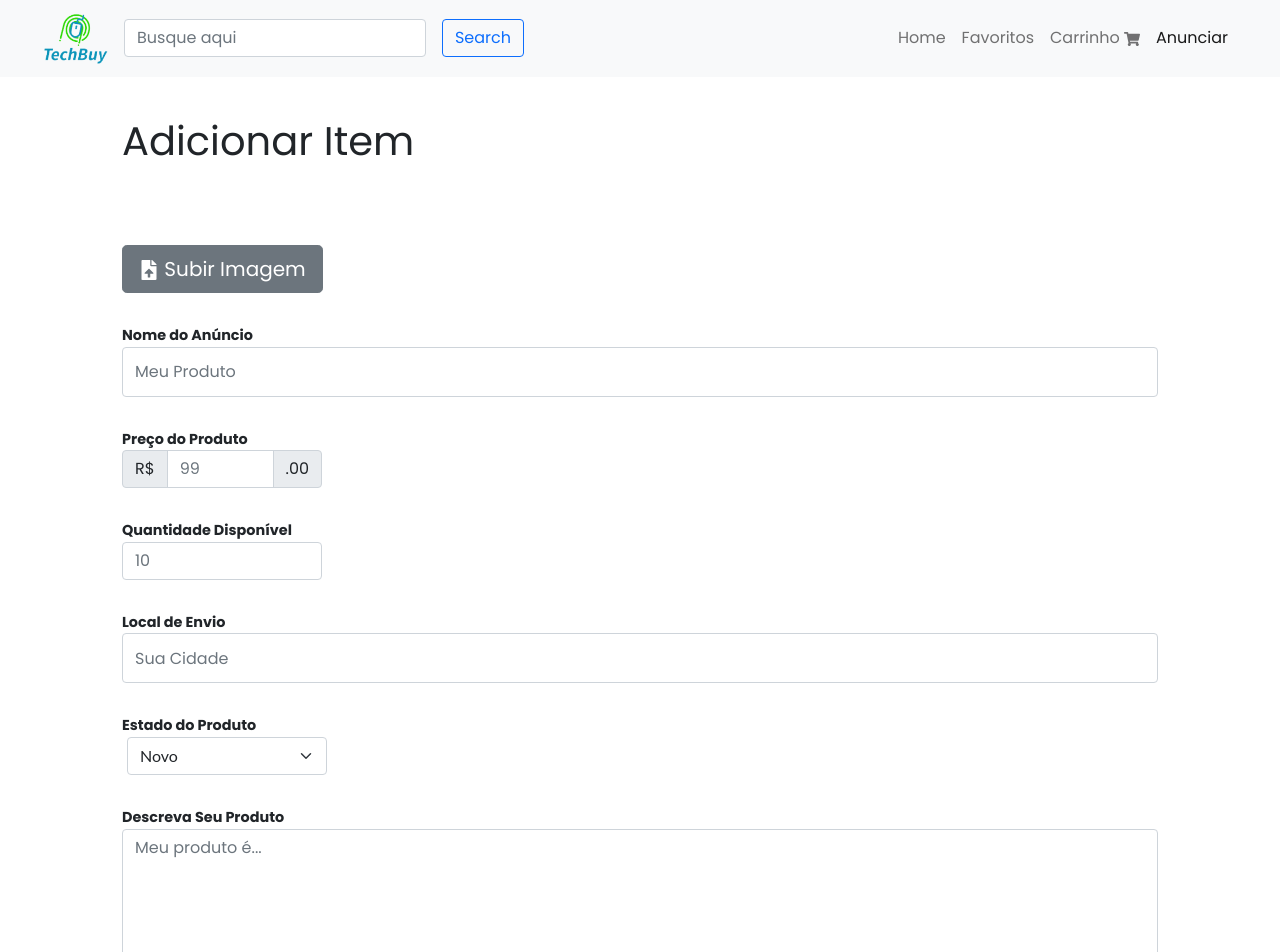
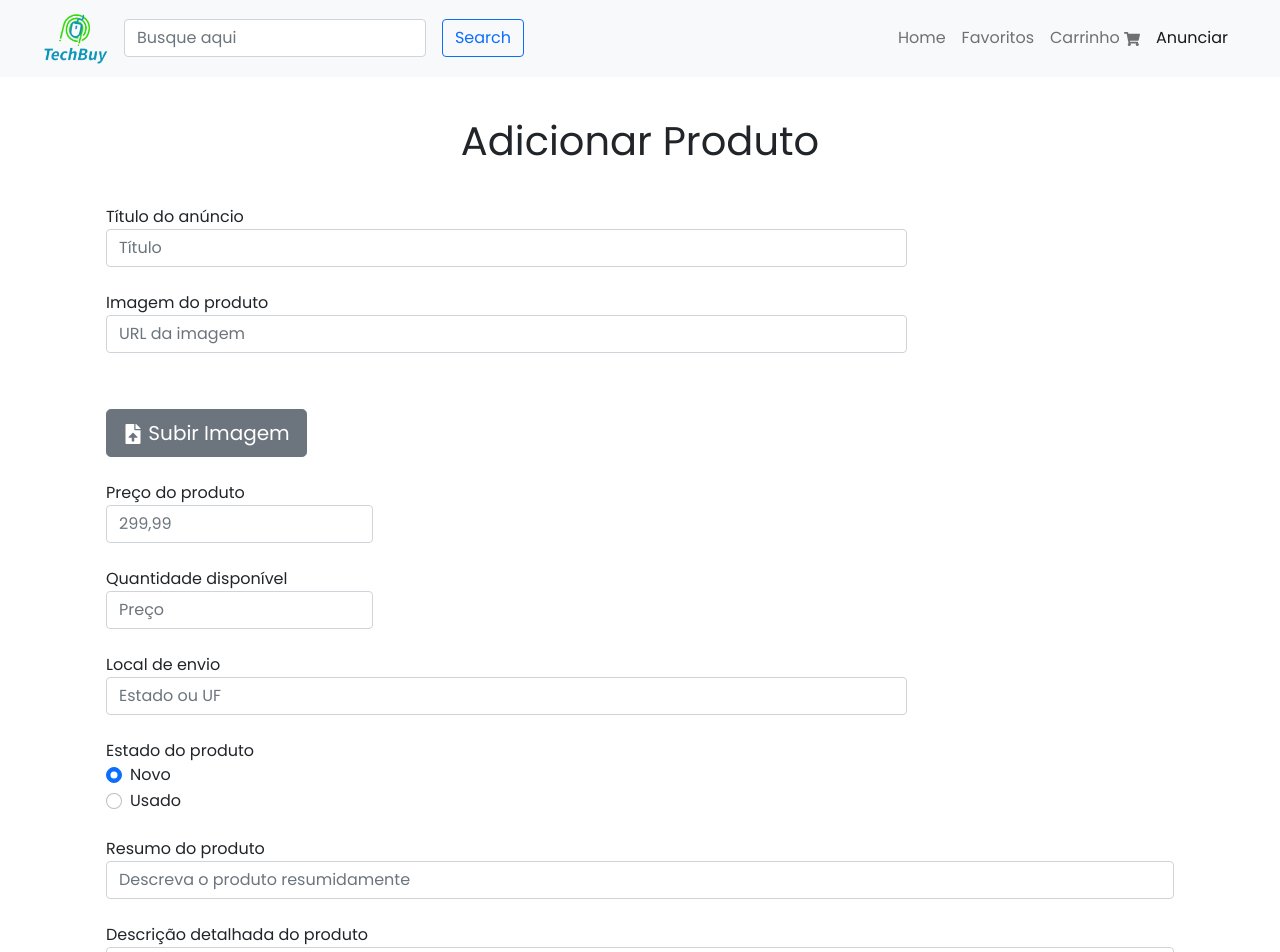
Before and after one commit to dsm-cefet-rj/ti-2022-1-grupo_6, a React (Create React App) app: page /addProduct in a window 1280 px wide. Shown: the top 952 px of the page. Built offline with nearby package versions, Linux system fonts and the light colour scheme.

Commit message:
Create Product

```diff
--- a/package.json
+++ b/package.json
@@ -14,6 +14,7 @@
     "react-redux": "^8.0.2",
     "react-router-dom": "^6.3.0",
     "react-scripts": "5.0.1",
+    "slugify": "^1.6.5",
     "web-vitals": "^2.1.4"
   },
   "scripts": {
--- a/src/pages/AddProduct/index.js
+++ b/src/pages/AddProduct/index.js
@@ -1,220 +1,276 @@
-import { useState, useEffect } from 'react';
+import { useEffect, useState } from 'react';
+import {
+  useCreateProductMutation,
+  useUploadProductImageMutation,
+} from '../../redux/features/productsApiSlice';
 import { FaFileUpload } from 'react-icons/fa';
-import { useNavigate } from 'react-router-dom';
-import { useCreateProductMutation } from '../../redux/features/productsApiSlice';
+
+import './style.css';
+import slugify from 'slugify';
+
+const formInitialState = {
+  owner: '',
+  slug: '',
+  title: '',
+  price: '',
+  amount: '',
+  state: '',
+  imageUrl: '',
+  used: 'novo',
+  overview: '',
+  description: '',
+  likes: 0,
+  questions: [],
+};
 
 export function AddProduct() {
-  const [inputs, setInputs] = useState('');
-  const [selectedImage, setSelectedImage] = useState(null);
-  const [imageUrl, setImageUrl] = useState(null);
+  const [formData, setFormData] = useState(formInitialState);
+  const [previewImage, setPreviewImage] = useState(null);
+  const [selectedFile, setSelectedFile] = useState(null);
 
-  const [createNewProduct] = useCreateProductMutation();
+  const [createProduct, { isLoading, isSuccess, isUninitialized }] =
+    useCreateProductMutation();
 
-  const navigate = useNavigate();
+  const [
+    uploadProductImage,
+    { isLoading: isLoadingUpload, isSuccess: isSuccessUpload },
+  ] = useUploadProductImageMutation();
 
   const handleChange = (event) => {
     const name = event.target.name;
     const value = event.target.value;
-    setInputs((values) => ({ ...values, [name]: value }));
+    setFormData((values) => ({ ...values, [name]: value }));
   };
 
   useEffect(() => {
-    if (selectedImage) {
-      setImageUrl(URL.createObjectURL(selectedImage));
+    if (previewImage) {
+      const objectUrl = URL.createObjectURL(previewImage);
+      setSelectedFile(objectUrl);
+
+      return () => URL.revokeObjectURL(objectUrl);
     }
-  }, [selectedImage]);
+  }, [previewImage]);
 
-  const handleSubmit = (event) => {
+  const handleSubmit = async (event) => {
     event.preventDefault();
 
-    createProduct();
-  };
+    const user = 'some-user';
+    const { title } = formData;
+    const slug =
+      slugify(user, { lower: true }) +
+      '-' +
+      slugify(title, {
+        lower: true,
+      });
 
-  const twoCalls = (event) => {
-    setSelectedImage(event.target.files[0]);
-    handleChange(event);
-  };
+    const price = parseInt(formData.price.replaceAll(/,|\./g, ''));
 
-  const convertToSlug = (name) => {
-    return name.toLowerCase().replace(/ /g, '-').replace(/[^\w-]+/g, '');
-  }
-
-  const convertToUrl = (image) => {
-    return "http://localhost:3333/" + image.substring(12, image.length);
-  }
-
-  async function createProduct() {
-    //var now = new Date();
-    var user = 'Gabriel';
-    const data ={
-      //id: now.getTime(),
-      owner:user,
-      imageUrl: convertToUrl(inputs.image),
-      likes: 0,
-      title: inputs.name,
-      price: inputs.price * 100,
-      amount: inputs.amount,
-      used: inputs.used,
-      state: inputs.local,
-      slug: convertToSlug(user) + '-' + convertToSlug(inputs.name),
-      createdAt: Date(),
-        //now.getDate() + '-' + (now.getMonth() + 1) + '-' + now.getFullYear(),
-      descriptionDetailed: inputs.description,
-      descriptionShort: inputs.description.substring(0, Math.min(inputs.description.length,100)) + '...',
-      questions: []
+    const product = {
+      ...formData,
+      owner: user,
+      slug,
+      price,
+      createdAt: new Date(),
     };
 
     try {
-      await createNewProduct(data).unwrap();
-    } catch (err) {
-      console.log(err);
+      await createProduct(product);
+    } catch (error) {
+      console.log(error);
     }
+  };
 
-    navigate(`/product/${data.slug}`)
+  const handleUploadProductImage = async (event) => {
+    const [file] = event.target.files;
+    try {
+      // let { imageUrl } = await uploadProductImage(file).unwrap();
+      let imageUrl =
+        'https://images.unsplash.com/photo-1555618565-9f2b0323a10d?ixlib=rb-1.2.1&ixid=MnwxMjA3fDB8MHxzZWFyY2h8MXx8bnZpZGlhfGVufDB8fDB8fA%3D%3D&auto=format&fit=crop&w=500&q=60';
+      setFormData((state) => ({ ...state, imageUrl }));
+      setPreviewImage(file);
+    } catch (error) {
+      console.log(error);
+    }
   };
 
   return (
     <>
+      {console.log(formData)}
       <div className="container">
         <div className="p-4">
-          <h1 className="p-3"> Adicionar Item</h1>
+          <h1 className="p-3 text-center">Adicionar Produto</h1>
 
           <form onSubmit={handleSubmit}>
-            <div className="p-2">
-              <div className="p-2">
-                <img
-                  src={imageUrl}
-                  style={{
-                    borderRadius: '10px',
-                    maxWidth: '200px',
-                  }}
+            <div className="form-group my-4">
+              <label htmlFor="title">Título do anúncio</label>
+              <input
+                type="text"
+                className="form-control w-75"
+                id="title"
+                name="title"
+                value={formData.title}
+                onChange={handleChange}
+                placeholder="Título"
               />
             </div>
-              <div className="m-2 ">
+
+            <div className="form-group my-4">
+              <label htmlFor="imageUrl">Imagem do produto</label>
+              <input
+                type="text"
+                className="form-control w-75"
+                id="imageUrl"
+                name="imageUrl"
+                value={formData.imageUrl}
+                onChange={handleChange}
+                placeholder="URL da imagem"
+              />
+            </div>
+
+            <div className="form-group my-4">
+              <img src={selectedFile} className="rounded previewImage" />
               <input
                 type="file"
                 accept="image/*"
-                  style={{ display: 'none' }}
-                  id="produtoimg"
-                  name="image"
-                  value={inputs.image || ''}
-                  onChange={twoCalls}
+                className="d-none"
+                id="previewImage"
+                onChange={handleUploadProductImage}
               />
-
-                <button type="button" className="btn btn-secondary btn-lg">
-                  <label
-                    htmlFor="produtoimg"
-                    style={{ cursor: 'pointer', display: 'block' }}
+              <button
+                className="btn btn-secondary btn-lg d-block my-2"
+                type="button"
               >
+                <label htmlFor="previewImage">
                   <FaFileUpload /> Subir Imagem
                 </label>
               </button>
             </div>
+
+            <div className="form-group my-4">
+              <label htmlFor="price">Preço do produto</label>
+              <input
+                type="text"
+                className="form-control w-25"
+                id="price"
+                name="price"
+                value={formData.price}
+                onChange={handleChange}
+                placeholder="299,99"
+              />
             </div>
 
-            <div className="p-2">
-              <div className="m-2">
-                <p className="fw-bold mb-0">Nome do Anúncio</p>
+            <div className="form-group my-4">
+              <label htmlFor="amount">Quantidade disponível</label>
               <input
                 type="text"
-                  name="name"
-                  placeholder="Meu Produto"
-                  value={inputs.name || ''}
+                className="form-control w-25"
+                id="amount"
+                name="amount"
+                value={formData.amount}
                 onChange={handleChange}
-                  className="form-control"
-                  style={{ height: 50 }}
+                placeholder="Preço"
               />
+            </div>
+
+            <div className="form-group my-4">
+              <label htmlFor="state">Local de envio</label>
+              <input
+                type="text"
+                className="form-control w-75"
+                id="state"
+                name="state"
+                value={formData.state}
+                onChange={handleChange}
+                placeholder="Estado ou UF"
+              />
+            </div>
+
+            <div className="form-group my-4">
+              <label htmlFor="novo">Estado do produto</label>
+              <div className="form-check">
+                <input
+                  className="form-check-input"
+                  type="radio"
+                  name="used"
+                  id="novo"
+                  value="novo"
+                  onChange={handleChange}
+                  checked={formData.used === 'novo'}
+                />
+                <label className="form-check-label" htmlFor="novo">
+                  Novo
+                </label>
+              </div>
+              <div className="form-check">
+                <input
+                  className="form-check-input"
+                  type="radio"
+                  name="used"
+                  id="usado"
+                  value="usado"
+                  onChange={handleChange}
+                  checked={formData.used === 'usado'}
+                />
+                <label className="form-check-label" htmlFor="usado">
+                  Usado
+                </label>
               </div>
             </div>
 
-            <div className="p-2">
-              <div className="m-2">
-                <p className="fw-bold mb-0"> Preço do Produto</p>
-                <div className="input-group" style={{ width: 200 }}>
-                  <span className="input-group-text">R$</span>
+            <div className="form-group my-4">
+              <label htmlFor="overview">Resumo do produto</label>
               <input
-                    type="number"
-                    name="price"
-                    placeholder="99"
-                    value={inputs.price || ''}
-                    prefix={'R$'}
-                    step="any"
+                type="text"
+                className="form-control"
+                id="overview"
+                name="overview"
+                value={formData.overview}
                 onChange={handleChange}
-                    min="0"
-                    className="form-control w-25"
+                placeholder="Descreva o produto resumidamente"
               />
-                  <span className="input-group-text">.00</span>
-                </div>
-              </div>
             </div>
 
-            <div className="p-2">
-              <div className="m-2 w-25">
-                <p className="fw-bold mb-0">Quantidade Disponível</p>
-                <input
-                  type="number"
-                  name="amount"
-                  placeholder="10"
-                  value={inputs.amount || ''}
+            <div className="form-group my-4">
+              <label htmlFor="description">
+                Descrição detalhada do produto
+              </label>
+              <textarea
+                className="form-control"
+                id="description"
+                name="description"
+                value={formData.description}
                 onChange={handleChange}
-                  min="0"
-                  className="form-control"
-                  style={{ width: 200 }}
-                />
-              </div>
+                rows="8"
+                placeholder="Descreva o produto detalhadamente"
+              ></textarea>
             </div>
 
-            <div className="p-2">
-              <div className="m-2">
-                <p className="fw-bold mb-0">Local de Envio</p>
-                <input
-                  type="text"
-                  name="local"
-                  placeholder="Sua Cidade"
-                  value={inputs.local || ''}
-                  onChange={handleChange}
-                  className="form-control"
-                  style={{ height: 50 }}
-                />
+            <div className="d-flex align-items-center justify-content-center">
+              {isUninitialized && (
+                <button type="submit" className="btn btn-primary w-75">
+                  Enviar
+                </button>
+              )}
+              {isLoading && (
+                <button
+                  type="submit"
+                  className="btn btn-primary w-75 d-flex align-items-center justify-content-center"
+                >
+                  Enviar
+                  <div
+                    className="spinner-border text-light ms-2"
+                    id="spinner-adding-product"
+                    role="status"
+                  >
+                    <span className="visually-hidden">Loading...</span>
                   </div>
-            </div>
-
-            <div className="p-2">
-              <div className="m-2">
-                <p className="fw-bold mb-0">Estado do Produto</p>
-                <select
-                  className="form-select"
-                  name="used"
-                  value={inputs.used || ''}
-                  onChange={handleChange}
-                  style={{ width: 200 }}
-                >
-                  <option value="novo">Novo</option>
-                  <option value="usado">Usado</option>
-                </select>
-              </div>
-            </div>
-
-            <div className="p-2">
-              <div className="m-2">
-                <p className="fw-bold mb-0"> Descreva Seu Produto</p>
-                <textarea
-                  name="description"
-                  placeholder="Meu produto é..."
-                  value={inputs.description || ''}
-                  onChange={handleChange}
-                  className="form-control w-100"
-                  style={{ height: 200 }}
-                />
-              </div>
-            </div>
-
-            <div className="d-grid gap-2">
-              <input
-                type="submit"
-                value="Enviar"
-                className="btn btn-primary fs-2"
-              />
+                </button>
+              )}
+              {isSuccess && (
+                <button type="submit" className="btn btn-success w-75">
+                  Produto adicionado
+                </button>
+              )}
             </div>
           </form>
         </div>
--- a/src/pages/AddProduct/style.css
+++ b/src/pages/AddProduct/style.css
@@ -1,7 +1,18 @@
-*{
-    font-family: 'Poppins', sans-serif;
+* {
+  font-family: 'Poppins', sans-serif;
 }
 
-.p{
-    font-family: 'Poppins', sans-serif;
+.p {
+  font-family: 'Poppins', sans-serif;
 }
+
+#spinner-adding-product {
+  width: 20px;
+  height: 20px;
+  border-width: 3px;
+  margin-left: 2rem;
+}
+
+.previewImage {
+  max-width: 12.5rem;
+}
--- a/src/redux/features/productsApiSlice.js
+++ b/src/redux/features/productsApiSlice.js
@@ -47,7 +47,19 @@ export const productsApi = createApi({
         body: data,
       }),
       // Determines which cached data should be either re-fetched or removed from the cache
-      invalidatesTags: [{ type: 'Products', id: 'LIST' }],
+      invalidatesTags: [{ type: 'Products', slug: 'LIST' }],
+    }),
+
+    uploadProductImage: builder.mutation({
+      query: (file) => {
+        const formData = new FormData();
+        formData.append('file', file);
+        return {
+          url: `/products/upload-image`,
+          method: 'POST',
+          body: formData,
+        };
+      },
     }),
 
     updateProduct: builder.mutation({
@@ -56,6 +68,17 @@ export const productsApi = createApi({
         method: 'PUT',
         body: data,
       }),
+      // Invalidates all queries that subscribe to this Product `slug` only.
+      invalidatesTags: (result, error, { slug }) => [{ type: 'Posts', slug }],
+    }),
+
+    deleteProduct: builder.mutation({
+      query: (slug) => {
+        return {
+          url: `/productspost/${slug}`,
+          method: 'DELETE',
+        };
+      },
       invalidatesTags: (result, error, { slug }) => [{ type: 'Posts', slug }],
     }),
   }),
@@ -66,4 +89,5 @@ export const {
   useFetchProductQuery,
   usePrefetch,
   useCreateProductMutation,
+  useUploadProductImageMutation,
 } = productsApi;
```
Also changed, not shown: src/components/Favorite/index.js (+35 -29 lines), db.json (line endings or trailing spaces), 2 other files (tests, documents, lock files or other folders). Lines whose indentation alone changed are shown as unchanged.
